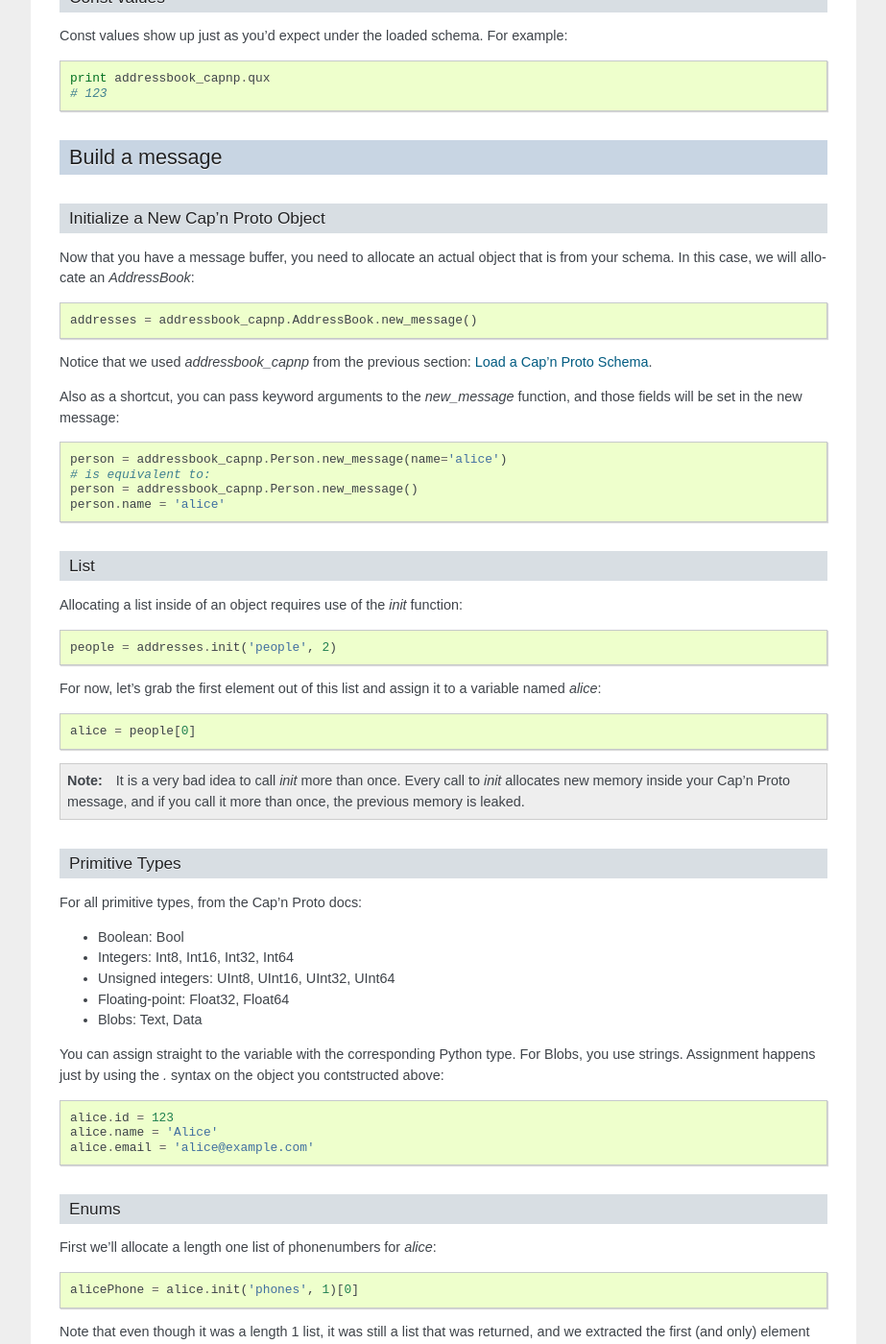
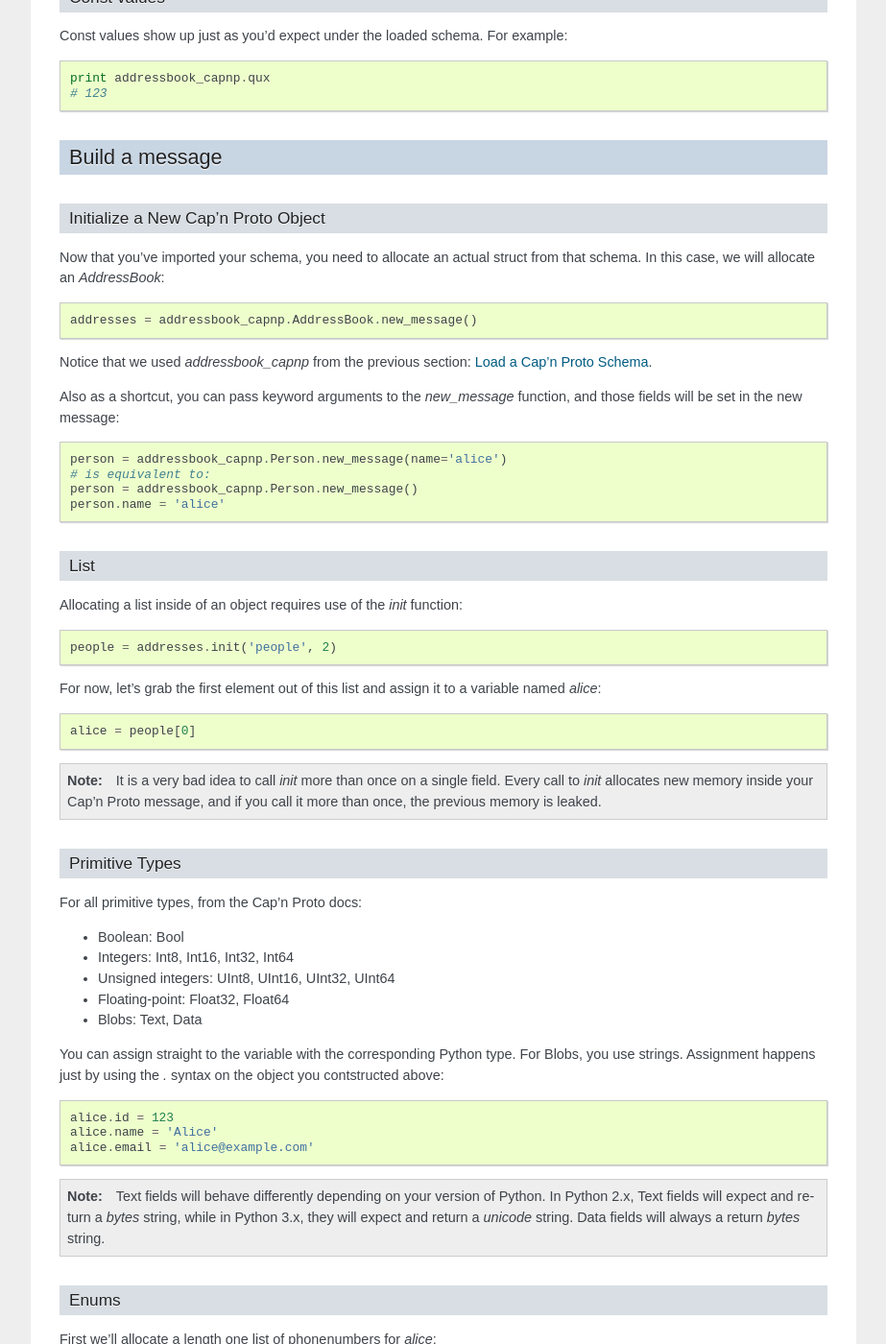
Before and after one commit to capnproto/pycapnp, a Sphinx documentation site: the page built from docs/quickstart.rst, in a window 1280 px wide and 1400 px high, scrolled down 1222 px. Shown: the whole window at 96% size, without its empty margins (198-1121 px from the left). Built offline with Sphinx 7.4.7, drawn with Linux system fonts in a browser that asks for light colours; the version number could not be read and is left out; some of the changed text lies outside the part shown.

Commit message:
Small typo fixes in quickstart docs

```diff
--- a/docs/quickstart.rst
+++ b/docs/quickstart.rst
@@ -74,7 +74,7 @@ Build a message
 Initialize a New Cap'n Proto Object
 ~~~~~~~~~~~~~~~~~~~~~~~~~~~~~~~~~~~
 
-Now that you have a message buffer, you need to allocate an actual object that is from your schema. In this case, we will allocate an `AddressBook`::
+Now that you've imported your schema, you need to allocate an actual struct from that schema. In this case, we will allocate an `AddressBook`::
 
     addresses = addressbook_capnp.AddressBook.new_message()
 
@@ -98,7 +98,7 @@ For now, let's grab the first element out of this list and assign it to a variab
 
     alice = people[0]
 
-.. note:: It is a very bad idea to call `init` more than once. Every call to `init` allocates new memory inside your Cap'n Proto message, and if you call it more than once, the previous memory is leaked.
+.. note:: It is a very bad idea to call `init` more than once on a single field. Every call to `init` allocates new memory inside your Cap'n Proto message, and if you call it more than once, the previous memory is leaked.
 
 Primitive Types
 ~~~~~~~~~~~~~~~~~~~~~~~~~~~
@@ -116,6 +116,8 @@ You can assign straight to the variable with the corresponding Python type. For
     alice.id = 123
     alice.name = 'Alice'
     alice.email = 'alice@example.com'
+
+.. note:: Text fields will behave differently depending on your version of Python. In Python 2.x, Text fields will expect and return a `bytes` string, while in Python 3.x, they will expect and return a `unicode` string. Data fields will always a return `bytes` string.
 
 Enums
 ~~~~~~~~~~~~~~
```
Also changed, not shown: other parts of docs/quickstart.rst (+1 -1 lines).
